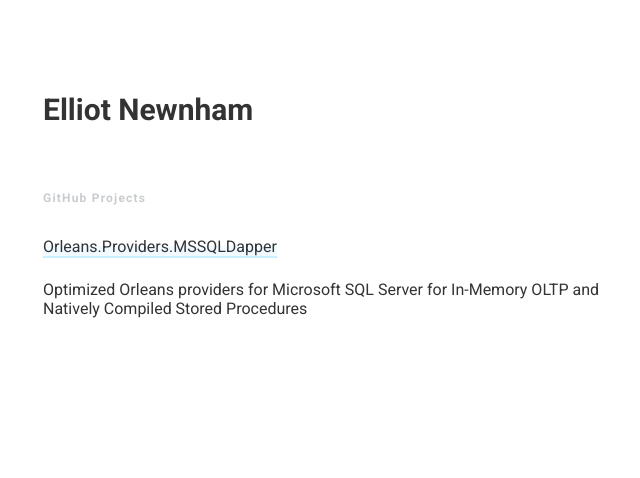
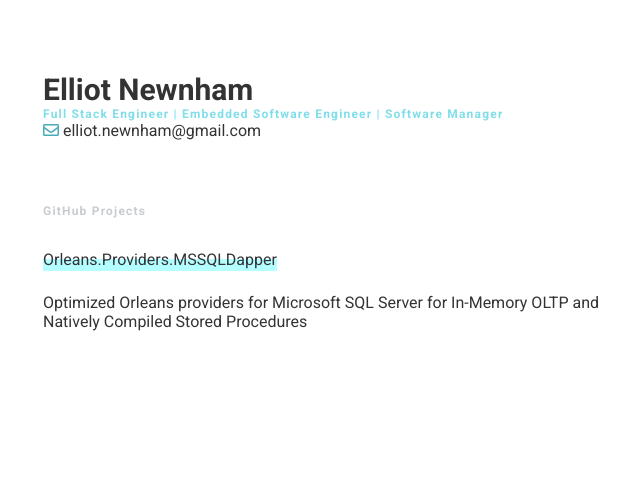
Before and after one commit to enewnham/enewnham.github.io, a Gatsby site: page / in a window 1280 px wide. Shown: the whole page, without its empty margins (297-937 px from the left). Built offline with nearby package versions, Linux system fonts and the light colour scheme; Gatsby itself is replaced by a stand-in of ours.

Commit message:
Add variables, icons, and composite components

```diff
--- a/gatsby-config.js
+++ b/gatsby-config.js
@@ -2,5 +2,5 @@
   siteMetadata: {
     title: "Elliot's Portfolio",
   },
-  plugins: ["gatsby-plugin-emotion"],
+  plugins: ["gatsby-plugin-emotion", "gatsby-plugin-fontawesome-css"],
 };
--- a/package.json
+++ b/package.json
@@ -26,8 +26,12 @@
   "dependencies": {
     "@emotion/react": "^11.4.0",
     "@emotion/styled": "^11.3.0",
+    "@fortawesome/fontawesome-svg-core": "^1.2.35",
+    "@fortawesome/free-regular-svg-icons": "^5.15.3",
+    "@fortawesome/react-fontawesome": "^0.1.14",
     "gatsby": "^3.6.2",
     "gatsby-plugin-emotion": "^6.7.0",
+    "gatsby-plugin-fontawesome-css": "^1.1.0",
     "react": "^17.0.2",
     "react-dom": "^17.0.2",
     "react-helmet": "^6.1.0"
--- /dev/null
+++ b/src/components/Heading.tsx
@@ -0,0 +1,39 @@
+import React, { PropsWithChildren } from "react";
+import { css } from "@emotion/react";
+import styled from "@emotion/styled";
+import { header2, secondaryDark } from "./Variables";
+import { FontAwesomeIcon } from "@fortawesome/react-fontawesome";
+import {
+  faEnvelope,
+  IconDefinition,
+} from "@fortawesome/free-regular-svg-icons";
+
+const Name = styled.h1`
+  font-size: 30px;
+  font-weight: 600;
+  margin: 0;
+`;
+
+const JobTitle = styled.p`
+  ${header2}
+  margin: 0;
+`;
+
+const ContactDetail = ({
+  icon,
+  children,
+}: PropsWithChildren<{ icon: IconDefinition }>) => (
+  <div>
+    <FontAwesomeIcon color={secondaryDark} icon={icon} /> {children}
+  </div>
+);
+
+export default () => (
+  <div>
+    <Name>Elliot Newnham</Name>
+    <JobTitle>
+      Full Stack Engineer | Embedded Software Engineer | Software Manager
+    </JobTitle>
+    <ContactDetail icon={faEnvelope}>elliot.newnham@gmail.com</ContactDetail>
+  </div>
+);
--- a/src/components/TitleAnchor.tsx
+++ b/src/components/TitleAnchor.tsx
@@ -1,5 +1,6 @@
 import React, { PropsWithChildren } from "react";
 import styled from "@emotion/styled";
+import { secondaryLight } from "./Variables";
 
 const Section = styled.p`
   padding-bottom: 0.5rem;
@@ -7,12 +8,12 @@
 
 const Link = styled.a`
   transition: box-shadow 160ms ease 0s;
-  box-shadow: rgb(240, 250, 255) 0px -10px 0px inset;
-  border-bottom: 2px solid rgb(200, 240, 255);
+  box-shadow: ${secondaryLight} 0px -10px 0px inset;
+  border-bottom: 2px solid ${secondaryLight};
   text-decoration: none;
   color: #323336;
   &:hover {
-    box-shadow: rgb(200, 240, 255) 0px -1.2em 0px inset;
+    box-shadow: ${secondaryLight} 0px -1.2em 0px inset;
   }
 `;
 
--- /dev/null
+++ b/src/components/Variables.tsx
@@ -0,0 +1,18 @@
+import { css } from "@emotion/react";
+
+export const primary = "#2196f3";
+export const primaryLight = "#6ec6ff";
+export const primaryDark = "#0069c0";
+export const secondary = "#80deea";
+export const secondaryLight = "#b4ffff";
+export const secondaryDark = "#4bacb8";
+export const analogous = "#212bf3";
+export const triadic = "##8021f3";
+export const grey = "#707070";
+
+export const header2 = css`
+  color: ${secondary};
+  font-size: 12px;
+  font-weight: 600;
+  letter-spacing: 1.2px;
+`;
--- a/src/pages/index.tsx
+++ b/src/pages/index.tsx
@@ -2,11 +2,12 @@
 import React from "react";
 import { Title2, Title, SubTitle } from "../components";
 import Layout from "../components/Layout";
+import Heading from "../components/Heading";
 import TitleAnchor from "../components/TitleAnchor";
 
 export default () => (
   <Layout>
-    <Title>Elliot Newnham</Title>
+    <Heading />
 
     <Title2>GitHub Projects</Title2>
     <TitleAnchor href="https://github.com/enewnham/Orleans.Providers.MSSQLDapper">
```
Also changed, not shown: 1 other file.
